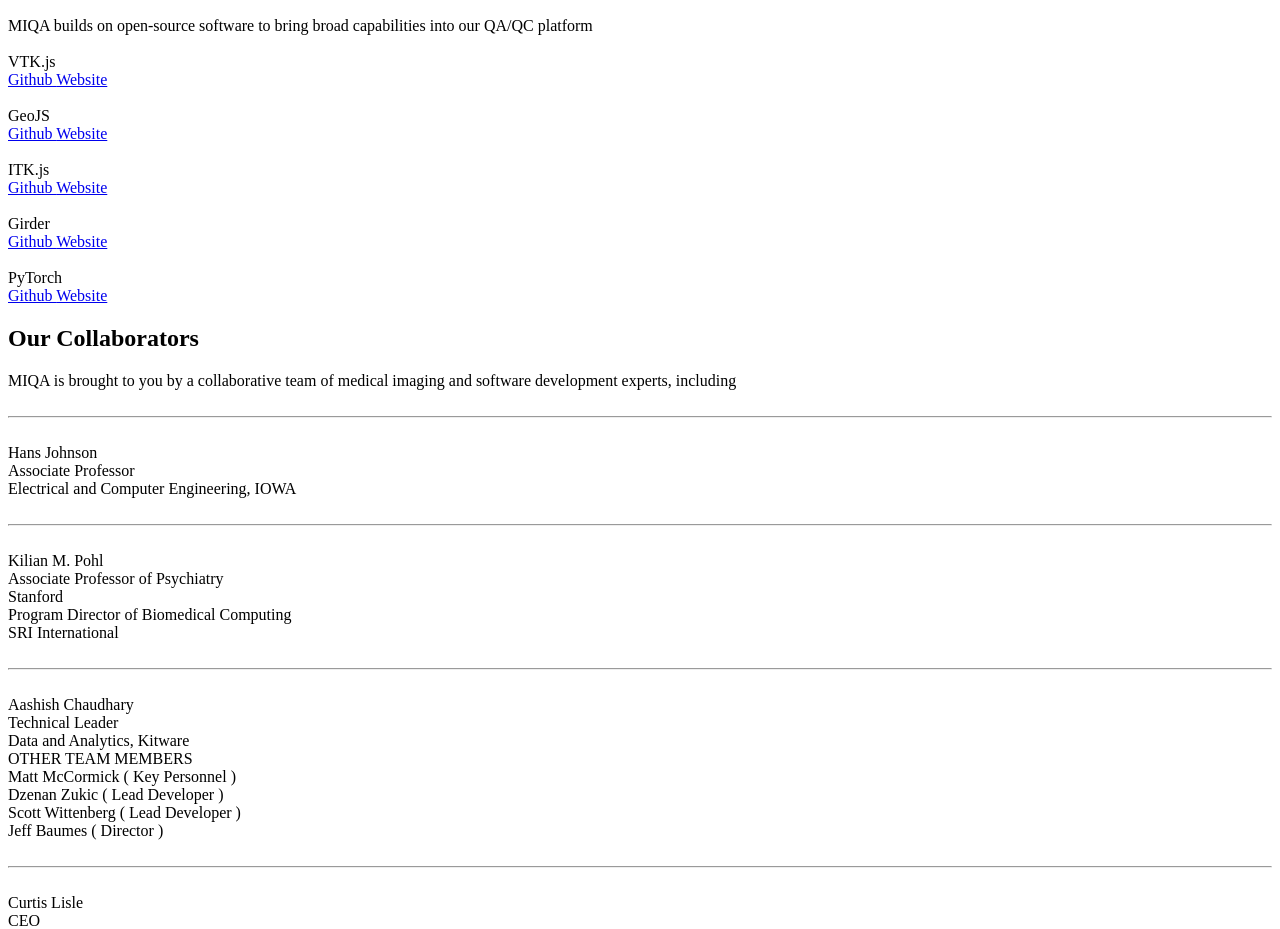
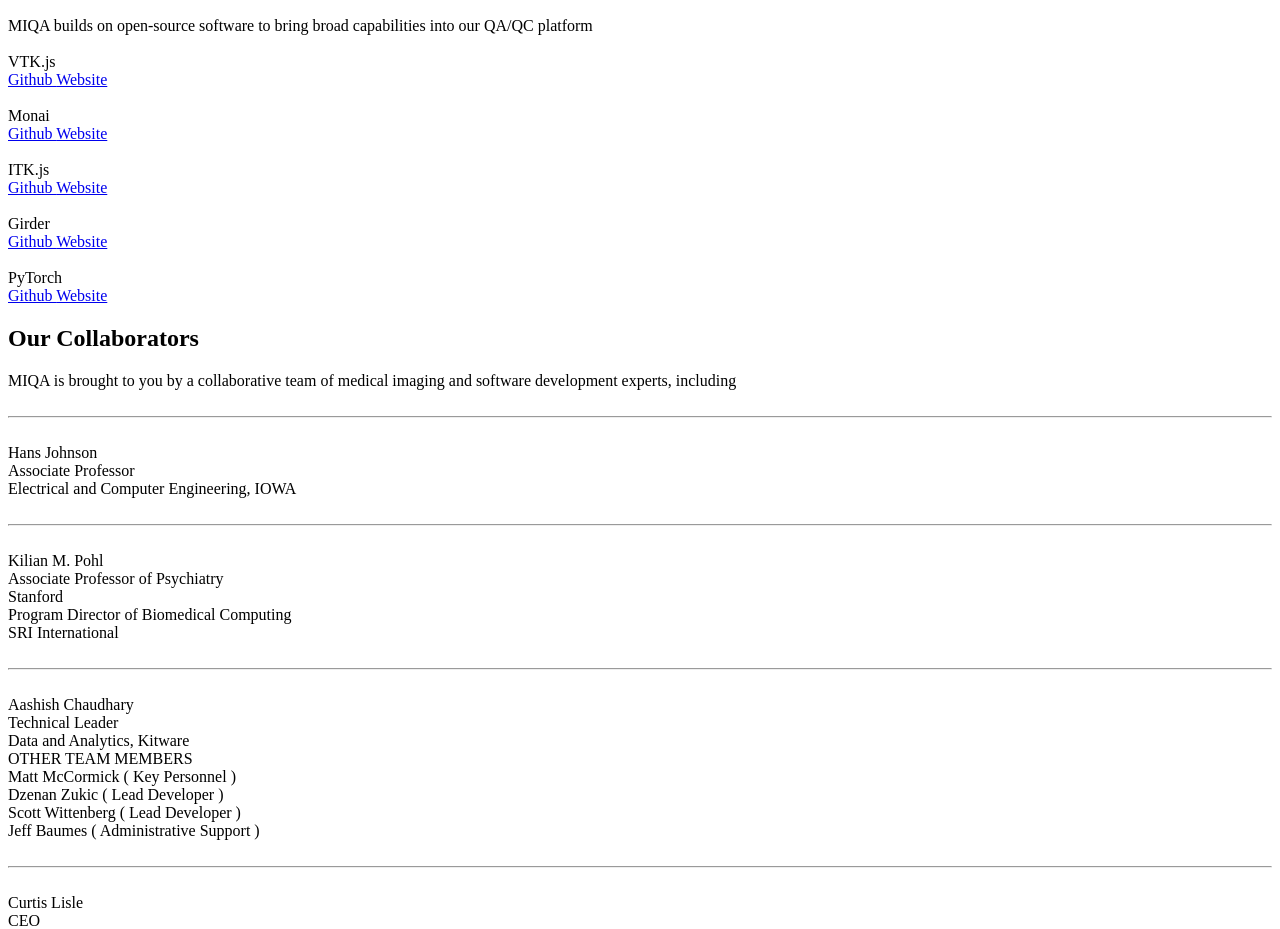
Before and after one commit to OpenImaging/miqa-phase1, a Jekyll site: the page built from docs/_pages/index.md, in a window 1280 px wide. Shown: the part 830-1759 px from the top of the page. Built offline with Jekyll 4.4.1, drawn with Linux system fonts in a browser that asks for light colours; our own code applies the rules of GitHub Pages for plain Markdown files.

Commit message:
Replace geo js with monai Update team member title

```diff
--- a/docs/_pages/index.md
+++ b/docs/_pages/index.md
@@ -46,10 +46,10 @@ software:
     icon: img/software_logos/vtk-js.png
     link: 'https://kitware.github.io/vtk-js/index.html'
     github: 'https://github.com/kitware/vtk-js'
-  - name: GeoJS
-    icon: img/software_logos/geo-js.png
-    link: 'https://opengeoscience.github.io/geojs/index.html'
-    github: 'https://github.com/OpenGeoscience/geojs'
+  - name: Monai
+    icon: img/software_logos/monai.png
+    link: 'https://monai.io/'
+    github: 'https://github.com/Project-MONAI'
   - name: ITK.js
     icon: img/software_logos/itk.png
     link: 'https://insightsoftwareconsortium.github.io/itk-js/index.html'
@@ -97,7 +97,7 @@ collabrators:
     - name: 'Scott Wittenberg'
       title: 'Lead Developer'
     - name: 'Jeff Baumes'
-      title: 'Director'
+      title: 'Administrative Support'
   - name: 'Curtis Lisle'
     photo: img/collaborators/Curtis-Lisle.png
     university-logo: img/collaborators/Kvis.png
```
Also changed, not shown: docs/img/software_logos/monai.png (added).
